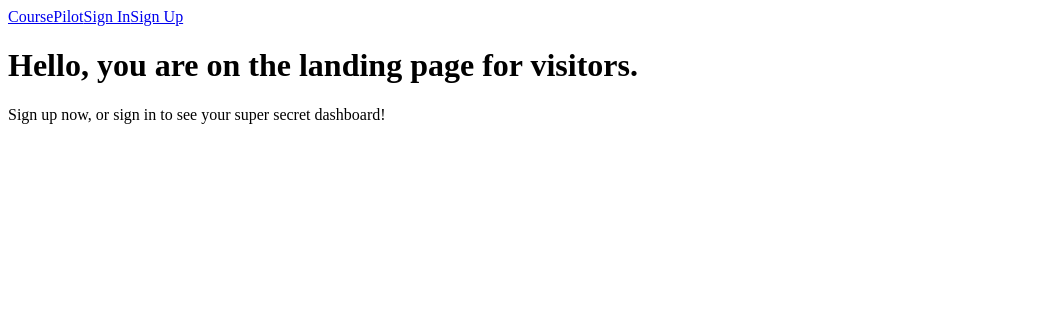
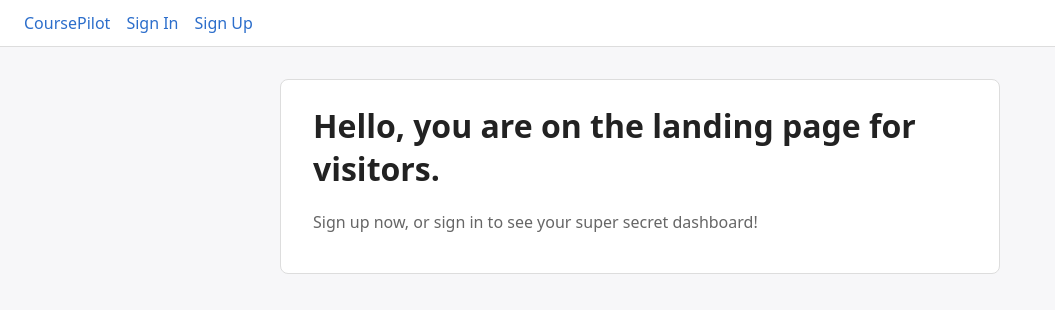
Before and after one commit to Abbasfd05/Frontend-React-Course-and-Assignment-Tracker, a React (Vite) app: page / in a window 1280 px wide. Shown: the top 310 px of the page, without its empty margins (0-1055 px from the left). Built offline with nearby package versions, Linux system fonts and the light colour scheme; no server answers.

Commit message:
creating the css

```diff
--- a/src/index.css
+++ b/src/index.css
@@ -1,3 +1,138 @@
+:root {
+  --bg: #f7f7f9;
+  --surface: #ffffff;
+  --border: #ddd;
+  --text: #222;
+  --muted: #666;
+  --accent: #2c6ecb;
+  --accent-hover: #1f56a3;
+  --danger: #c0392b;
+}
+
+* {
+  box-sizing: border-box;
+}
+
+body {
+  margin: 0;
+  font-family: system-ui, -apple-system, Segoe UI, Roboto, sans-serif;
+  background: var(--bg);
+  color: var(--text);
+}
+
+nav {
+  display: flex;
+  align-items: center;
+  gap: 1rem;
+  padding: 0.75rem 1.5rem;
+  background: var(--surface);
+  border-bottom: 1px solid var(--border);
+}
+
+nav a {
+  color: var(--accent);
+  text-decoration: none;
+  font-weight: 500;
+}
+
+nav a:hover {
+  text-decoration: underline;
+}
+
+nav span {
+  margin-left: auto;
+  color: var(--muted);
+  font-size: 0.9rem;
+}
+
+main {
+  max-width: 720px;
+  margin: 2rem auto;
+  padding: 1.5rem 2rem;
+  background: var(--surface);
+  border: 1px solid var(--border);
+  border-radius: 8px;
+}
+
+h1 {
+  margin-top: 0;
+}
+
+form {
+  display: flex;
+  flex-direction: column;
+  gap: 0.75rem;
+  margin: 1.5rem 0;
+  padding: 1rem;
+  border: 1px solid var(--border);
+  border-radius: 6px;
+}
+
+form div {
+  display: flex;
+  flex-direction: column;
+  gap: 0.25rem;
+}
+
+label {
+  font-size: 0.85rem;
+  color: var(--muted);
+}
+
+input,
+select {
+  padding: 0.5rem;
+  border: 1px solid var(--border);
+  border-radius: 4px;
+  font-size: 1rem;
+}
+
+button {
+  padding: 0.5rem 1rem;
+  border: none;
+  border-radius: 4px;
+  background: var(--accent);
+  color: white;
+  cursor: pointer;
+  font-size: 0.95rem;
+}
+
+button:hover {
+  background: var(--accent-hover);
+}
+
+button:disabled {
+  background: var(--border);
+  cursor: not-allowed;
+}
+
+ul {
+  list-style: none;
+  padding: 0;
+}
+
+li {
+  display: flex;
+  align-items: center;
+  justify-content: space-between;
+  gap: 1rem;
+  padding: 0.6rem 0;
+  border-bottom: 1px solid var(--border);
+}
+
+li button {
+  background: var(--danger);
+  padding: 0.3rem 0.7rem;
+  font-size: 0.85rem;
+}
+
+li button:hover {
+  background: #a5301f;
+}
+
+p {
+  color: var(--muted);
+}
 .badge {
   display: inline-flex;
   align-items: center;
```
